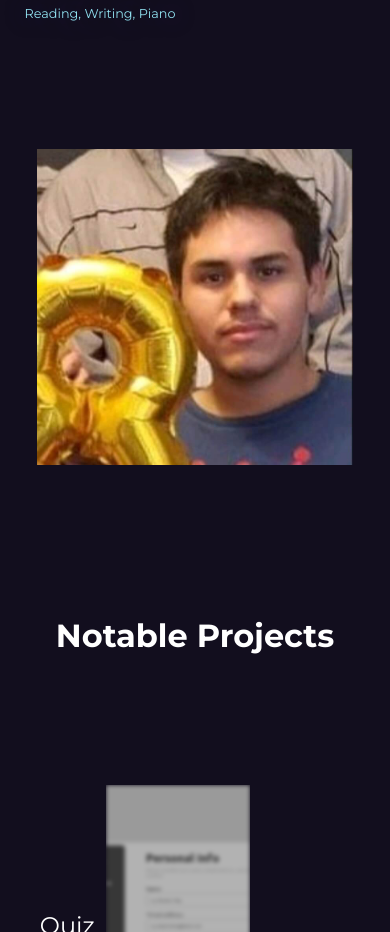
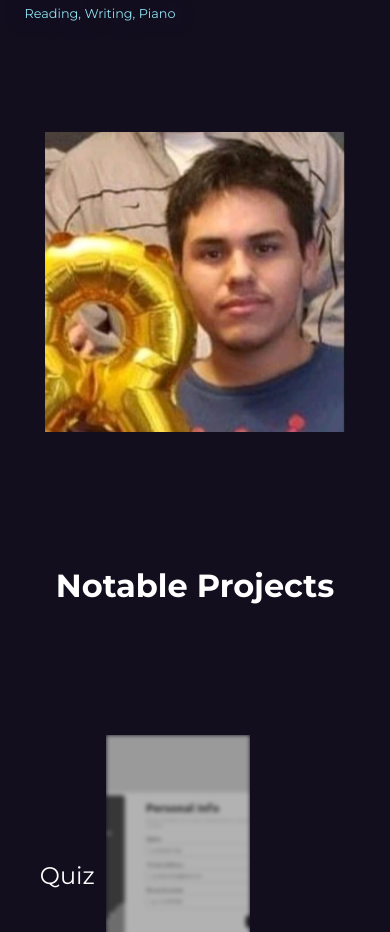
Before and after one commit to lolster45/NEWPortfolio, a Next.js app: page / in a window 390 px wide. Shown: the part 1860-2792 px from the top of the page. Built offline with nearby package versions, Linux system fonts and the light colour scheme.

Commit message:
change underline color to pink and grammar fix

```diff
--- a/src/pages/about.tsx
+++ b/src/pages/about.tsx
@@ -1,6 +1,9 @@
 //React...
 import React, { useState, useRef } from 'react';
 import Image from 'next/image';
+
+//Components...
+import { useInView } from 'react-intersection-observer';
 
 //React slick...
 import Slider from "react-slick";
@@ -12,7 +15,6 @@ import Profile from "../../public/ProfilePic.jpg"
 
 //Styles...
 import styles from '../styles/About.module.scss';
-import { useInView } from 'react-intersection-observer';
 
 const About = () => {
 
@@ -94,7 +96,6 @@ const About = () => {
                                         <Image
                                             src={Profile}
                                             alt="profile picture of me"
-                                            layout="fill"
                                             objectFit="contain"
                                         />
                                     </div>
--- a/src/styles/About.module.scss
+++ b/src/styles/About.module.scss
@@ -6,7 +6,6 @@
     height: fit-content;
     color: var(--dark-blue);
     font-family: var(--main-font);
-    // background: linear-gradient(to bottom, #120e1e, #271950);
     background: #120e1e;
     #main {
         position: relative;
@@ -19,7 +18,8 @@
         transition:
             visibility 1s cubic-bezier(0.25, 0.1, 0, 1.31),
             opacity 1s cubic-bezier(0.25, 0.1, 0, 1.31),
-            transform 1s cubic-bezier(0.25, 0.1, 0, 1.31);
+            transform 1s cubic-bezier(0.25, 0.1, 0, 1.31)
+        ;
         >h1 {
             width: 85%;
             margin: 0 auto;
@@ -51,12 +51,7 @@
                         width: 0%;
                         left: 0;
                         bottom: -10px;
-                        // background-color: var(--background-color-rainbow);
-                        // background-image: var(--gradient);
-
                         background-color: var(--pink);
-
-
                         transition: 0.2s;
                     }
                     &.active::after {
@@ -65,21 +60,16 @@
                     }
                 }
             }
-
             .carousel_section {
                 height: auto;
                 width: 100%;
                 font-weight: 400;
-
-
                 #about_me {
                     position: relative;
                     display: flex !important;
                     flex-direction: row;
                     justify-content: space-evenly;
                     row-gap: 80px;
-
-                    //background-color: blue;
                     #left_side_aboutMe {
                         position: relative;
                         width: 50%;
@@ -117,16 +107,15 @@
                             }
                         }
                     }
-                    //The right side housing my profile picture...
                     #about_me_image {
                         position: relative !important;
+                        height: fit-content;
                         width: 30% !important;
                         position: relative;
                         display: flex;
-
-
                         img {
-                            width: 100% !important;
+                            object-fit: contain;
+                            height: 300px;
                             margin: 0 auto;
 
                         }
@@ -301,8 +290,8 @@
                             margin: 0 auto;
                         }
                         #about_me_image {
-                            height: 350px;
-                            width: 90% !important;
+                            height: 300px;
+                            width: 100% !important;
                             margin: 0 auto;
                         }
                     }
```
